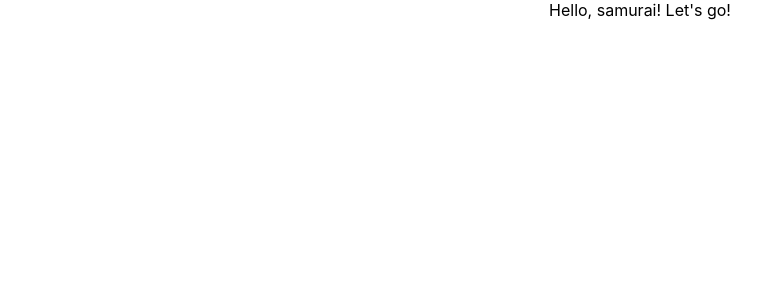
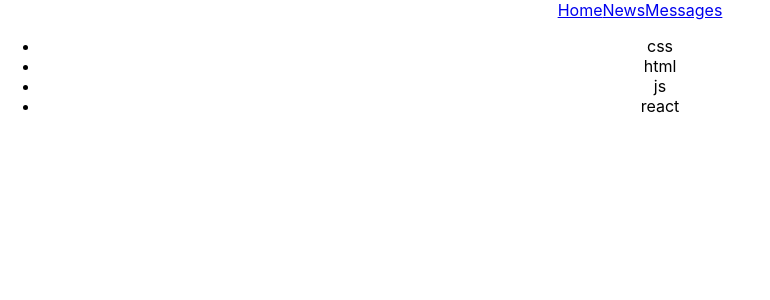
Before and after one commit to Ananasovna/react-samurai-way, a React (Create React App) app: page / in a window 1280 px wide. Shown: the top 300 px of the page, without its empty margins (0-770 px from the left). Built offline with nearby package versions, Linux system fonts and the light colour scheme.

Commit message:
feat: add 07 lesson

```diff
--- a/src/App.tsx
+++ b/src/App.tsx
@@ -1,10 +1,13 @@
 import React from 'react';
 import './App.css';
+import {Header} from "./components/Header";
+import {Technologies} from "./components/Technologies";
 
-function App() {
+const App = () => {
   return (
     <div className="App">
-     Hello, samurai! Let's go!
+     <Header />
+     <Technologies />
     </div>
   );
 }
--- /dev/null
+++ b/src/components/Header.tsx
@@ -0,0 +1,10 @@
+
+export const Header = () => {
+    return (
+        <div>
+            <a href="#">Home</a>
+            <a href="#">News</a>
+            <a href="#">Messages</a>
+        </div>
+    )
+}
--- /dev/null
+++ b/src/components/Technologies.tsx
@@ -0,0 +1,13 @@
+
+export const Technologies = () => {
+    return (
+        <div>
+            <ul>
+                <li>css</li>
+                <li>html</li>
+                <li>js</li>
+                <li>react</li>
+            </ul>
+        </div>
+    )
+}
```
